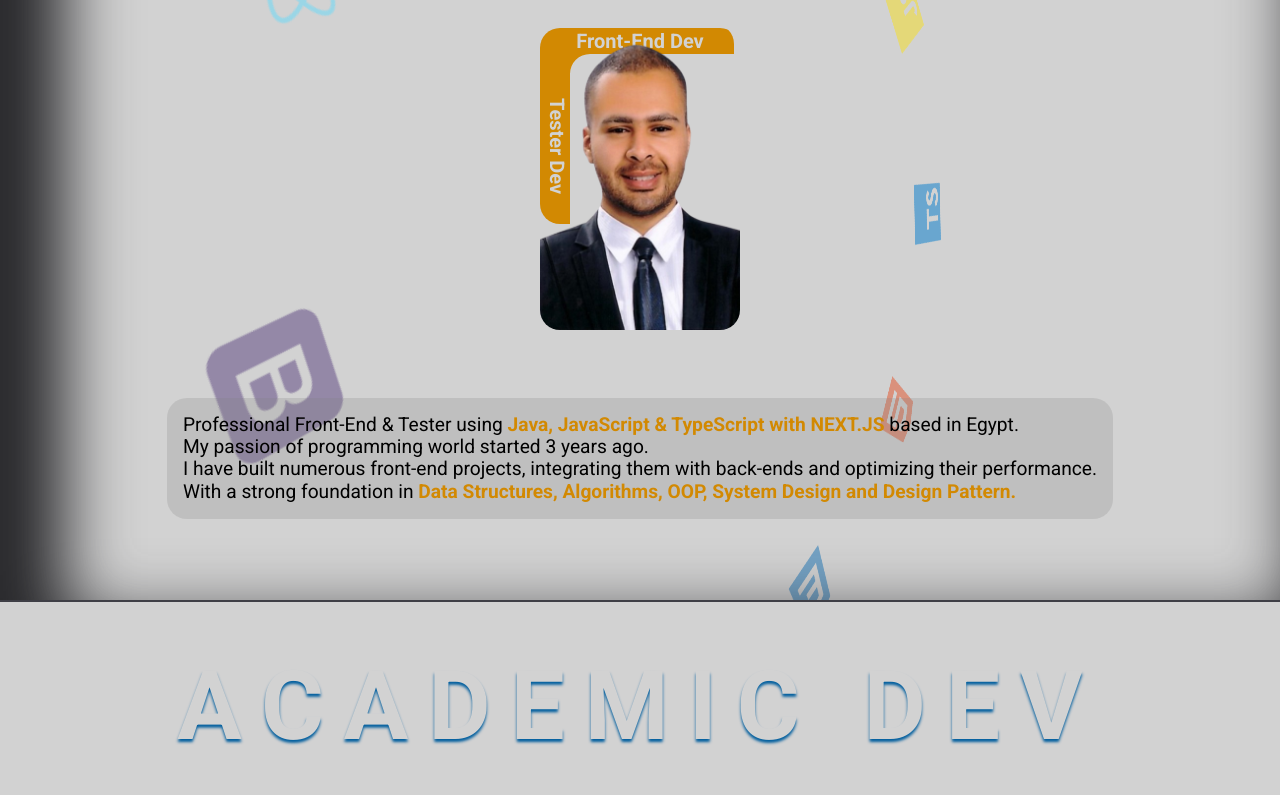
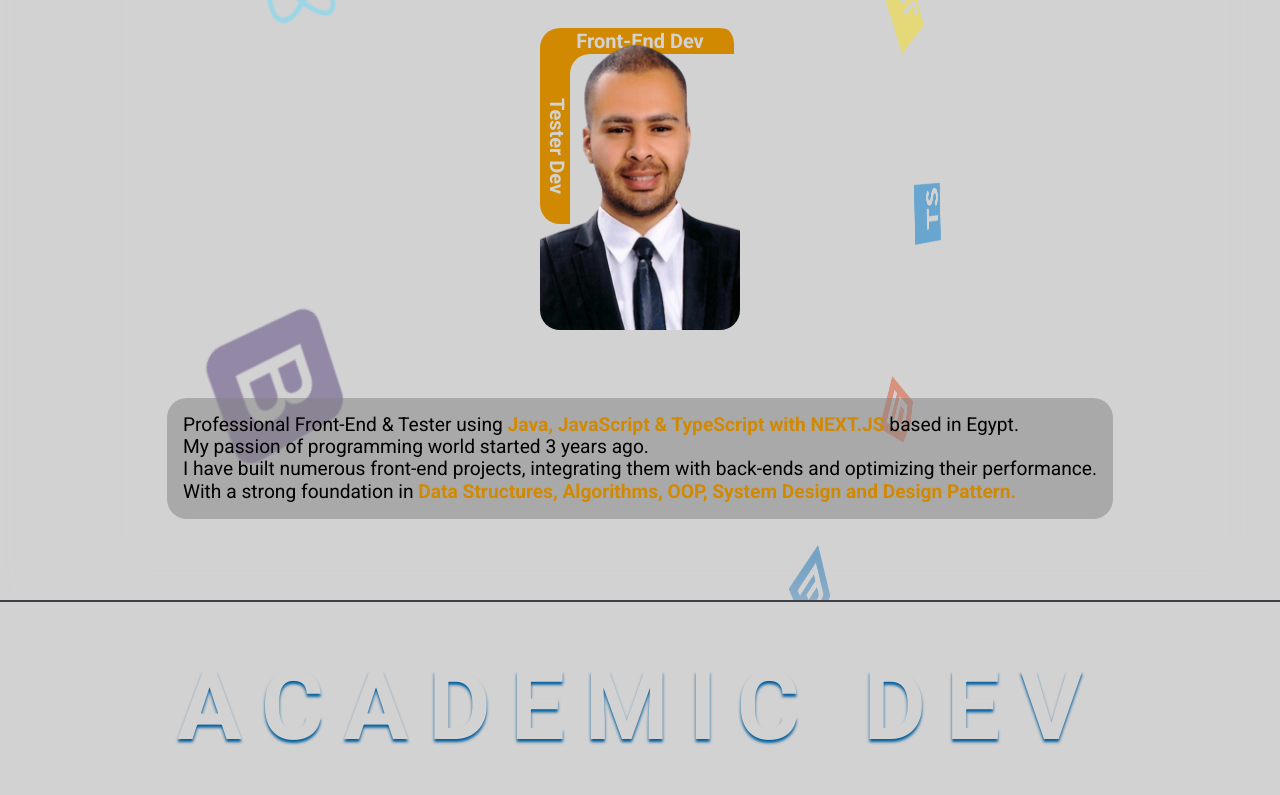
Before and after one commit to heshamabdelazim/Hesham-Portfolio, a React (Vite) app: page / in a window 1280 px wide. Shown: the part 1002-1797 px from the top of the page. Built offline with nearby package versions, Linux system fonts and the light colour scheme.

Commit message:
fixed severe issue of background

```diff
--- a/src/components/3-about/about.scss
+++ b/src/components/3-about/about.scss
@@ -35,9 +35,10 @@ section#about{
         content: "";
         position: absolute;
         inset: 0;
-        z-index:-1 ;
-        box-shadow: inset 41px 45px 69px 24px var(--bg-header);
+        z-index: -1;
+        box-shadow: inset 41px 45px 69px 24px var(--primary);
         z-index: 1;
+        transition: 0.8s;
     }
     .container{
         perspective:1000px; //for 3d
@@ -96,7 +97,7 @@ section#about{
             // font-size: 1.2rem;
             font-size: clamp(1rem, 2vw, 1.2rem);
             color: var(--title);
-            background-color: #8282823b;
+            background-color: #82828282;
             padding: 1rem;
             border-radius: 20px;
             line-height: var(--line-height);
```
